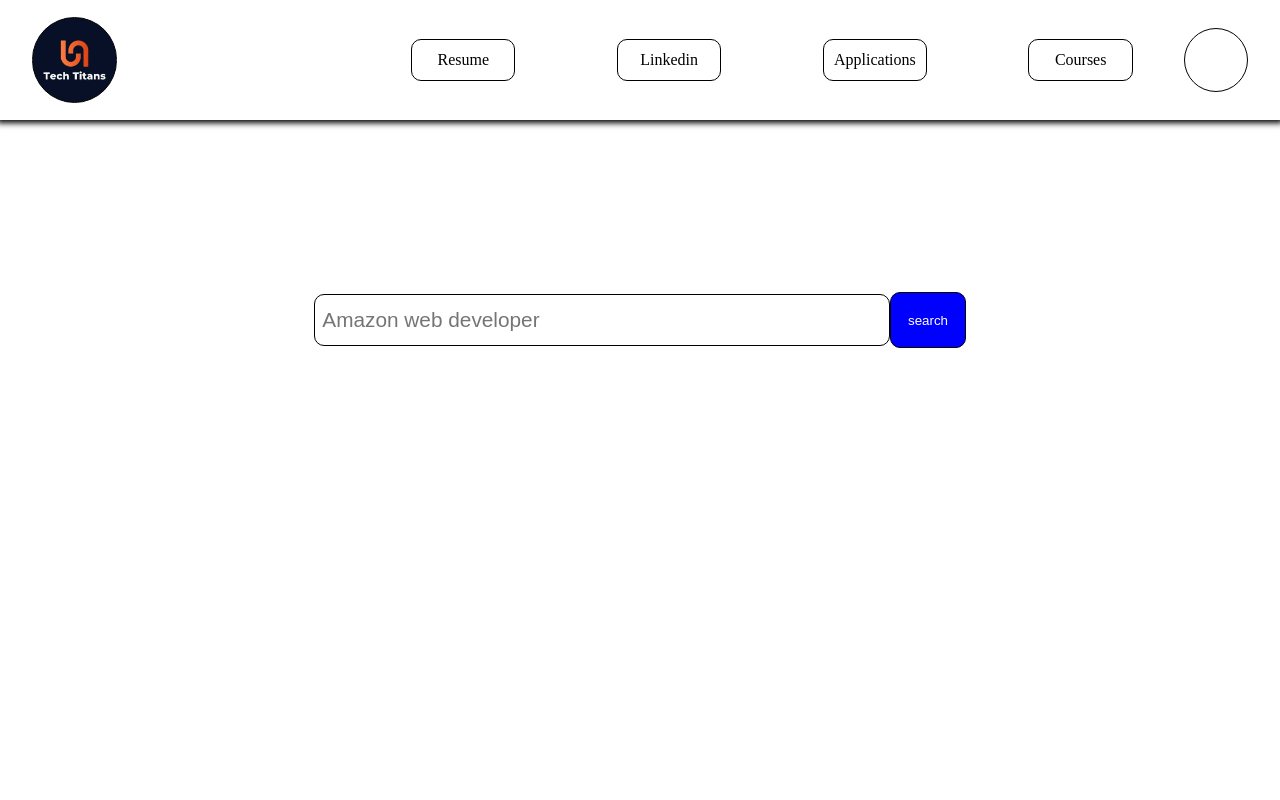
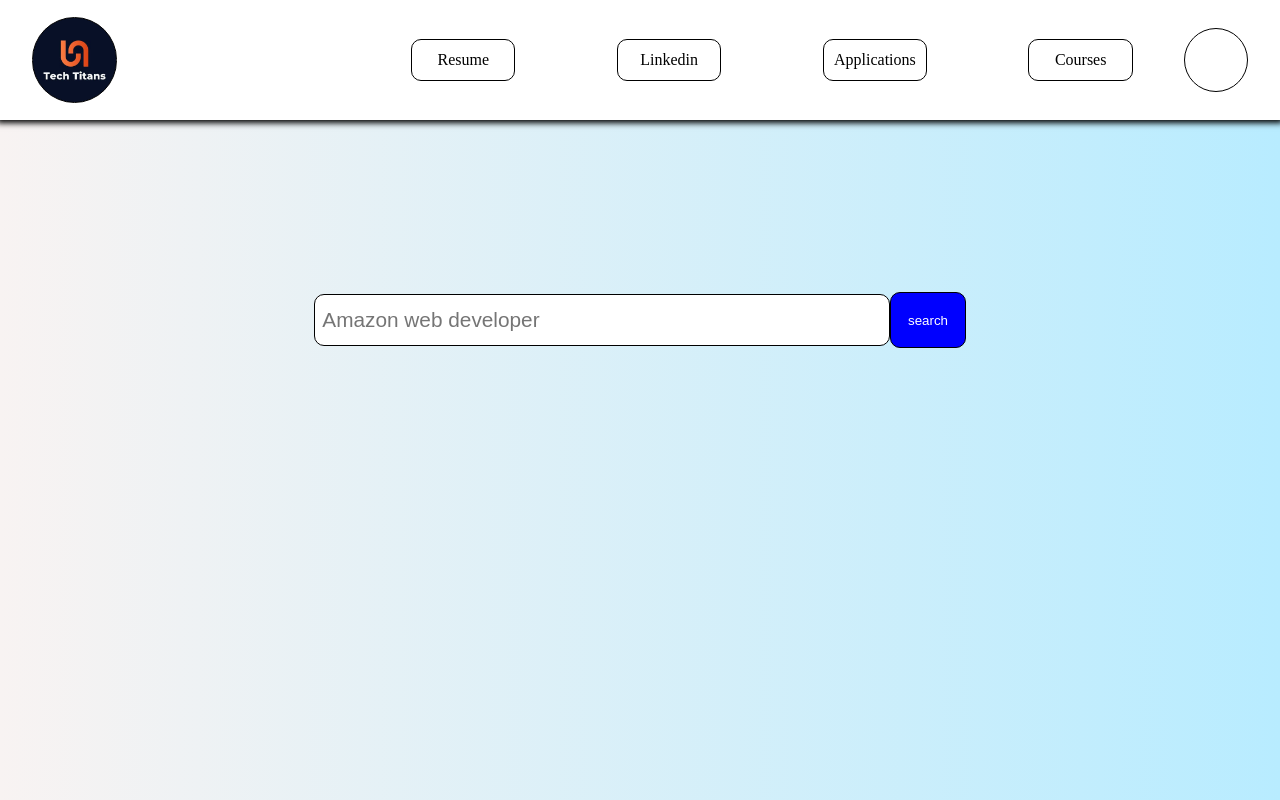
Before and after one commit to Pradeep3122003/Tech-Titans, a plain HTML site: page home.html in a window 1280 px wide. Shown: the top 800 px of the page. Drawn offline with Linux system fonts and the light colour scheme.

Commit message:
Update home.html

```diff
--- a/home.html
+++ b/home.html
@@ -20,6 +20,7 @@
         body {
             width: 100svw;
             height: 300svh;
+            background-image: linear-gradient(90deg,#F8F3F2,#B8ECFF);
         }
 
         #menu {
```
